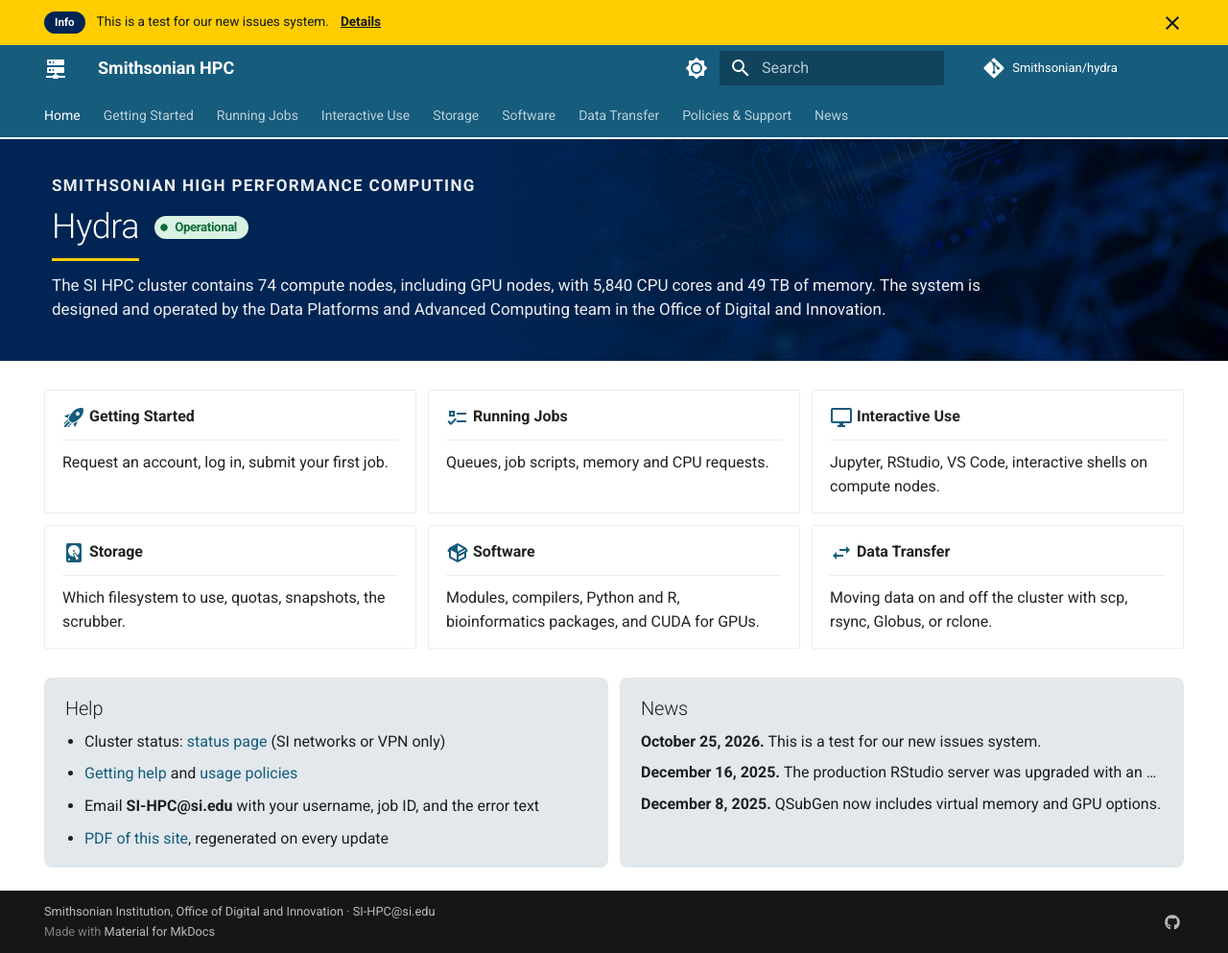
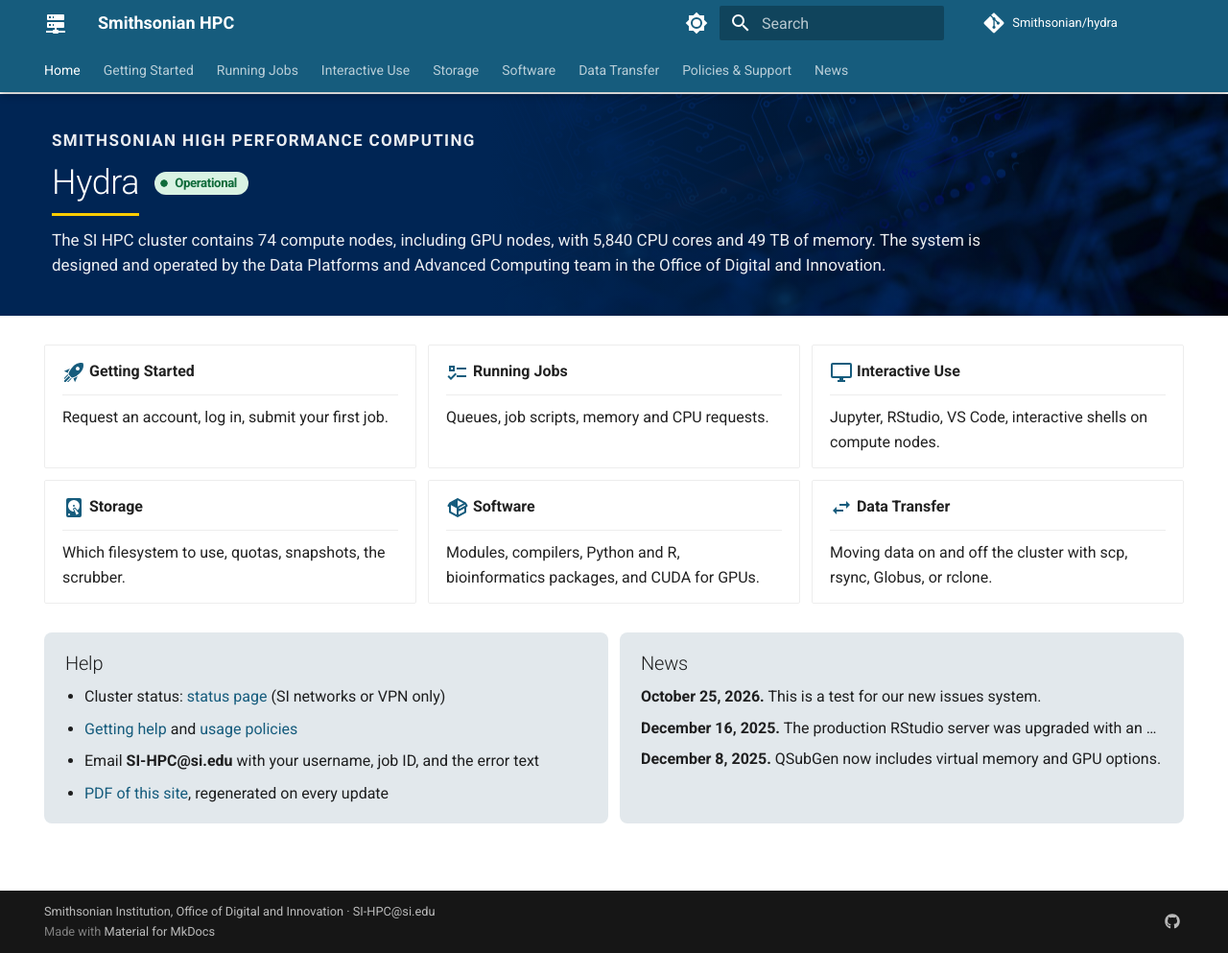
Before and after one commit to ODI-DPAC/hydra, an MkDocs documentation site: the page built from docs/index.md, in a window 1280 px wide and 993 px high. Shown: the whole window at 96% size. Built offline with MkDocs 1.6.1 and Material for MkDocs 9.7.7, drawn with Linux system fonts in a browser that asks for light colours; comment, search, counter and statistics services are not loaded.

Commit message:
Clear the expired announcement banner

```diff
--- a/mkdocs.yml
+++ b/mkdocs.yml
@@ -61,10 +61,10 @@ extra:
   # Announcement bar and status pill. kind: maintenance | outage | info.
   # Blank text = no banner, pill shows Operational.
   announce:
-    until: "2026-09-25"
+    until: ""
     kind: info
-    text: "This is a test for our new issues system."
-    link: news/#2026-10-25
+    text: ""
+    link: news/
   status_url: https://hydra.si.edu/tools/status/
   support_email: SI-HPC@si.edu
   social:
```
